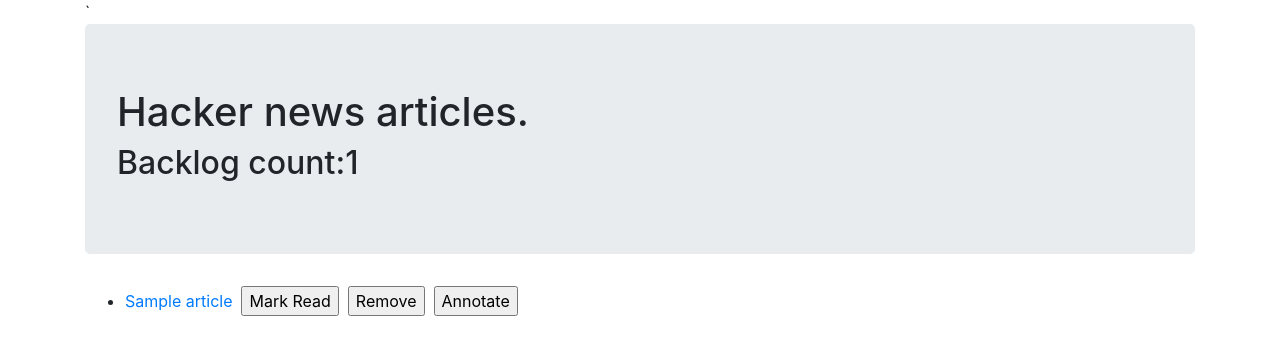
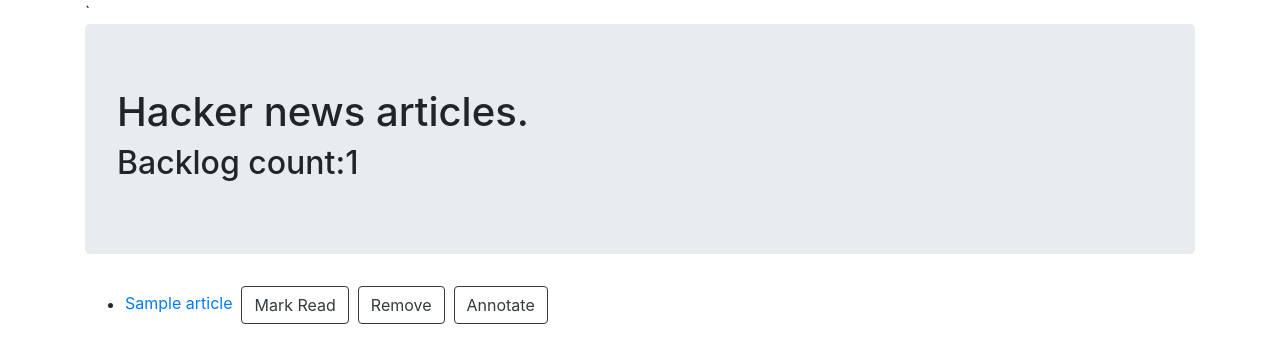
Before and after one commit to soubhagyarnayak/news-desk2, a Node project: template views/hn.ejs in a window 1280 px wide. Shown: the top 363 px of the page. Run offline with Node 20 templates, Linux system fonts and the light colour scheme; the template is opened without the code that fills it: most values are stand-ins (such as "Sample title", 1, 10 or a date in 2020); some libraries are stand-ins or nearby versions.

Commit message:
Changing the button styles

```diff
--- a/views/hn.ejs
+++ b/views/hn.ejs
@@ -36,9 +36,9 @@
         <ul>
             <% articles.forEach(function(article){ %>
                 <li id="<%=article.id%>"><a href="https://news.ycombinator.com/item?id=<%=article.id%>" target="_blank"><%= article.title%></a>&nbsp;
-                    <input type="button" value="Mark Read" id="rb<%= article.id%>" class="readButton"/>&nbsp;
-                    <input type="button" value="Remove" id="rmb<%= article.id%>" class="removeButton"/>&nbsp;
-                    <input type="button" value="Annotate" id="ann<%= article.id%>" class="annotateButton"/>&nbsp;
+                    <input type="button" value="Mark Read" id="rb<%= article.id%>" class="readButton btn btn-outline-dark"/>&nbsp;
+                    <input type="button" value="Remove" id="rmb<%= article.id%>" class="removeButton btn btn-outline-dark"/>&nbsp;
+                    <input type="button" value="Annotate" id="ann<%= article.id%>" class="annotateButton btn btn-outline-dark"/>&nbsp;
                 </li>
             <%  }); %>
         </ul>
```
